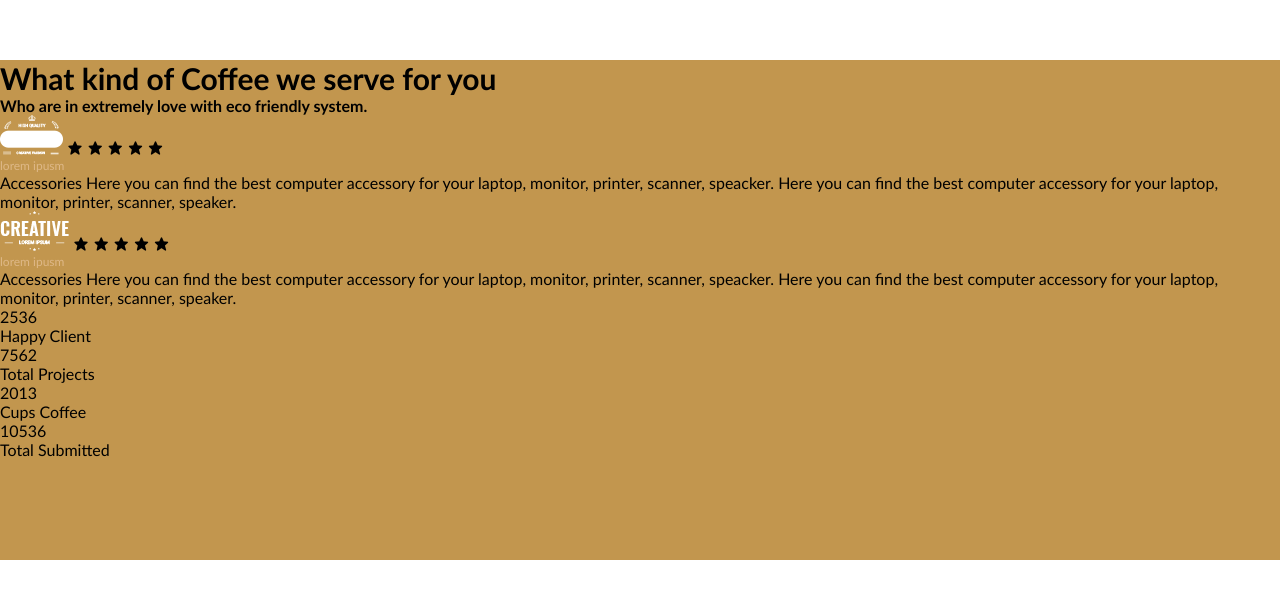
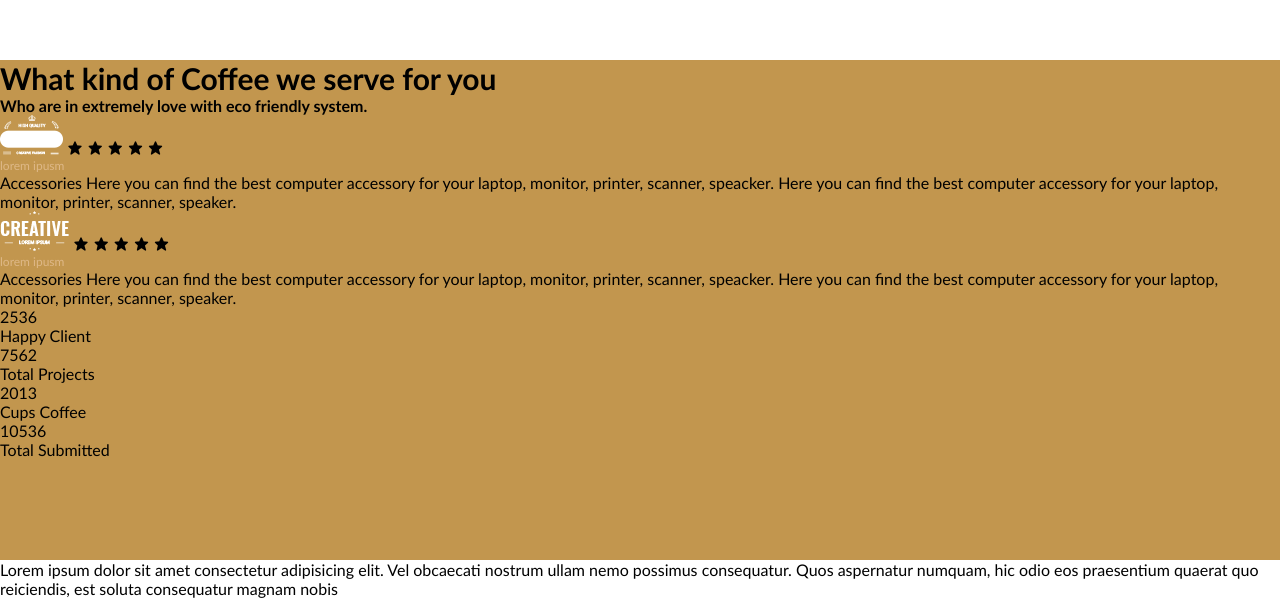
Before and after one commit to a-cuello/coffee_ap-dw, a plain HTML site: page index.html in a window 1280 px wide. Shown: the part 1340-1938 px from the top of the page. Before the commit the page ends 1900 px from the top, so only its background shows below. Drawn offline with nearby package versions, Linux system fonts and the light colour scheme.

Commit message:
empeze con el footer

```diff
--- a/index.html
+++ b/index.html
@@ -94,5 +94,10 @@
             </article>
          </section>
     </main>
+    <footer>
+        <section>
+            <p>Lorem ipsum dolor sit amet consectetur adipisicing elit. Vel obcaecati nostrum ullam nemo possimus consequatur. Quos aspernatur numquam, hic odio eos praesentium quaerat quo reiciendis, est soluta consequatur magnam nobis</p>
+        </section>
+    </footer>
 </body>
 </html>
```
